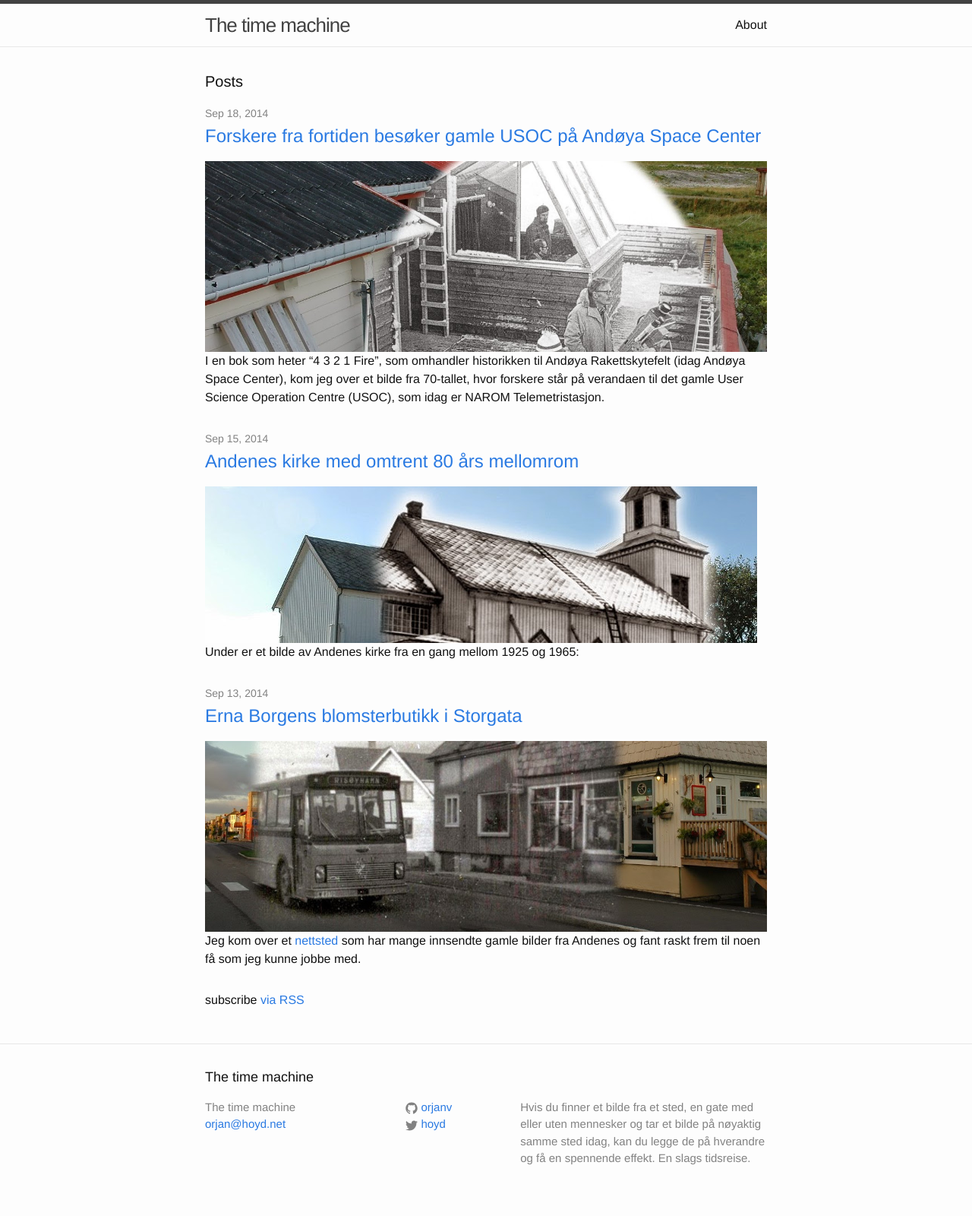
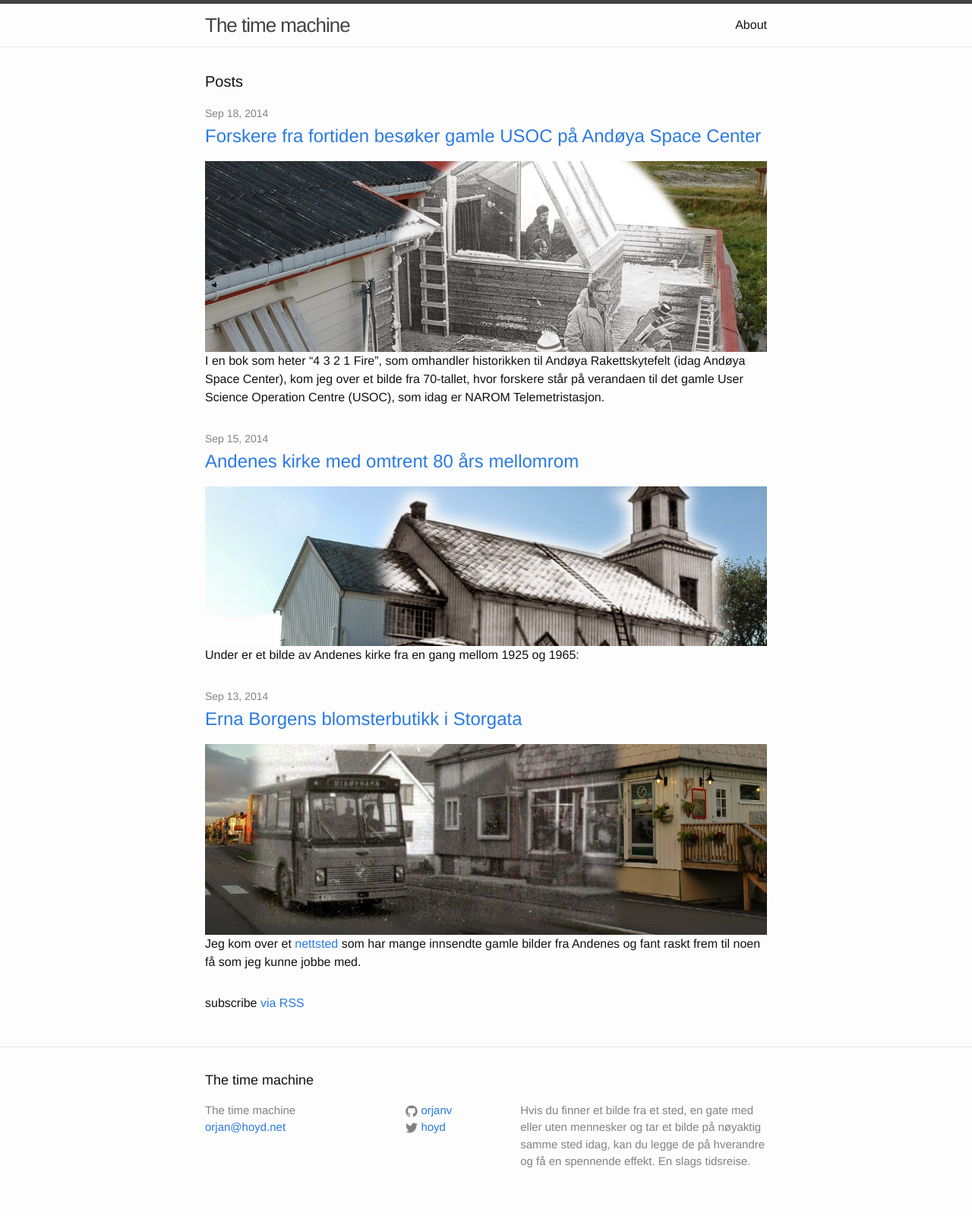
Before and after one commit to orjanv/orjanv.github.io, a Jekyll site: the page built from index.html, in a window 1280 px wide. Shown: the whole page at 76% size. Built offline with Jekyll 4.4.1, drawn with Linux system fonts in a browser that asks for light colours.

Commit message:
updated front with banner images

```diff
--- a/index.html
+++ b/index.html
@@ -13,7 +13,7 @@ layout: default
 	<h2>
           <a class="post-link" href="{{ post.url | prepend: site.baseurl }}">{{ post.title }}</a>
         </h2>
-	<img src="{{ post.thumbnail }}" />
+	<img src="{{ post.thumbnail }}" width="100%" />
 	{{ post.excerpt }}
       </li>
     {% endfor %}
```
